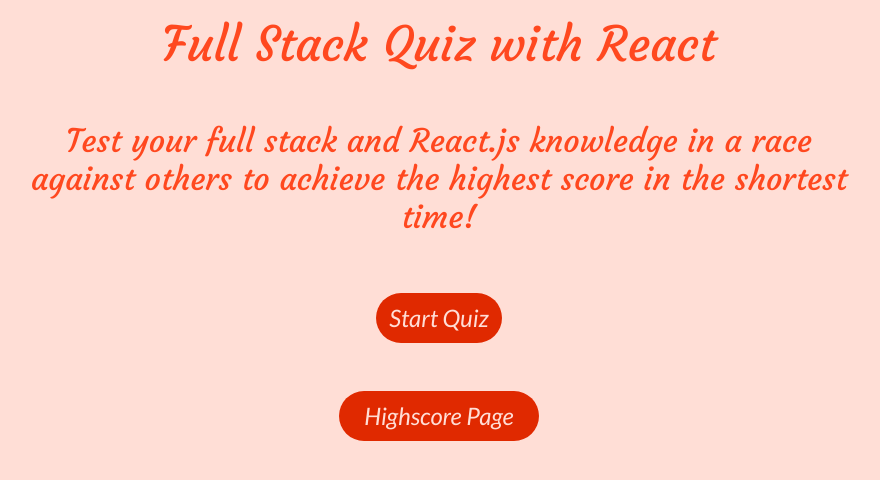
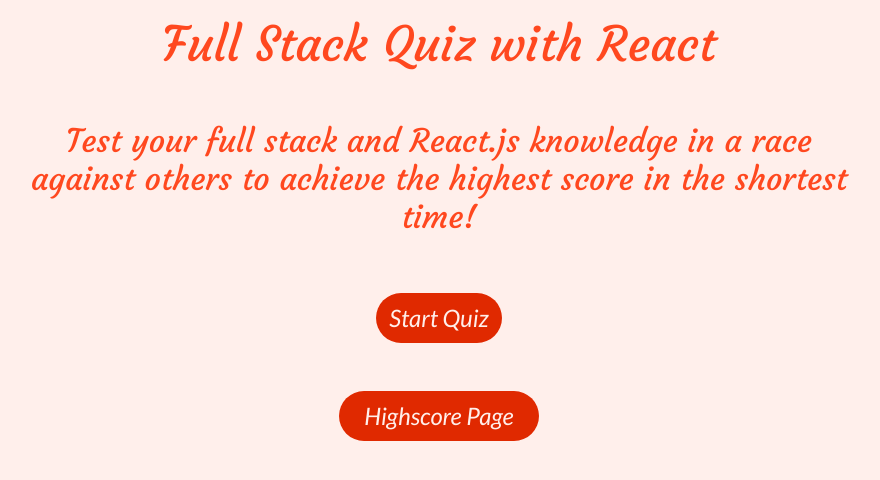
Before and after one commit to Joeseff6/React-Quiz, a React (Create React App) app: page / in a window 1280 px wide. Shown: the top 480 px of the page, without its empty margins (201-1081 px from the left). Built offline with nearby package versions, Linux system fonts and the light colour scheme; the HTML template or start-up script is replaced by a standard one.

Commit message:
Changed background color

```diff
--- a/src/App.css
+++ b/src/App.css
@@ -3,7 +3,7 @@
 }
 
 body {
-  background-color: #FFDED6;
+  background-color: #FFEFEB;
 }
 
 h1, h2 {
@@ -16,7 +16,7 @@
 
 .option-button {
   background-color: #E02900;
-  color: #FFDED6;
+  color: #FFEFEB;
   font-family: 'Lato', sans-serif;
   font-size: 1.5em;
   border-radius: 25px;
```
